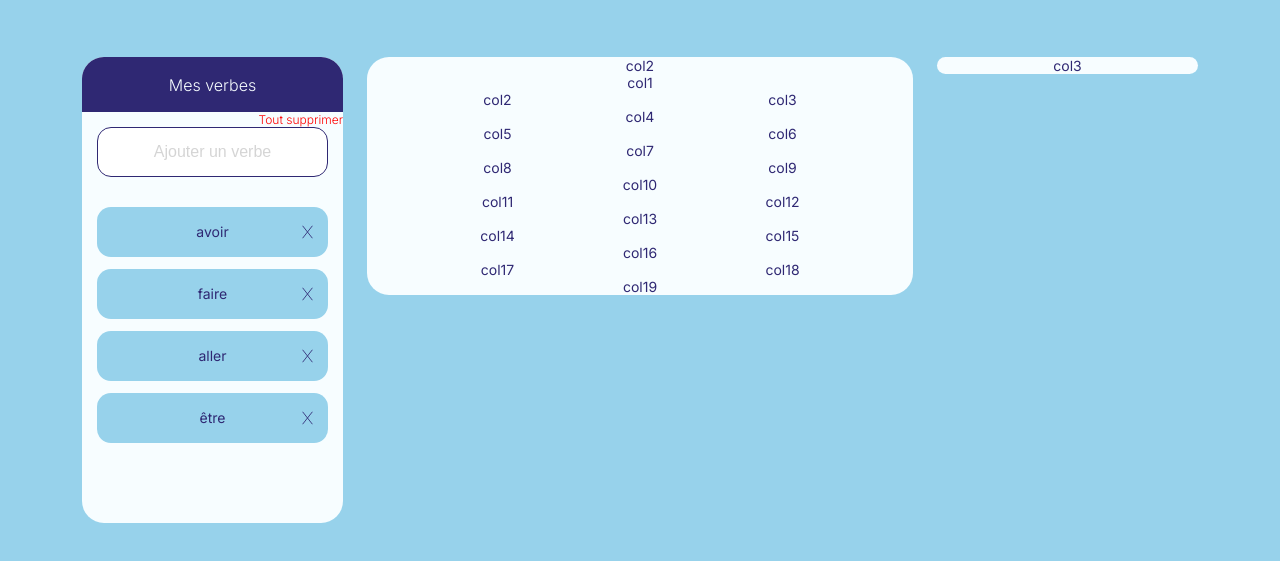
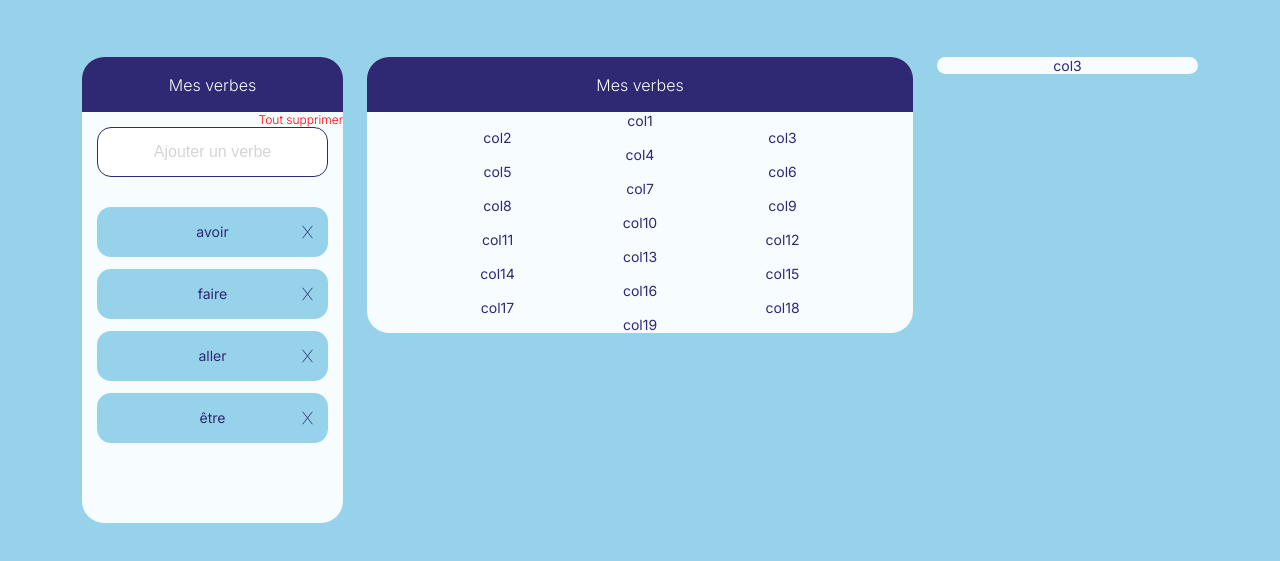
Before and after one commit to GiuliaCariulo/examen-tatitotu, a website built with Parcel: page src/index.html in a window 1280 px wide. Shown: the part 73-634 px from the top of the page. Built offline with nearby package versions, Linux system fonts and the light colour scheme.

Commit message:
the end of the lesson

```diff
--- a/src/index.html
+++ b/src/index.html
@@ -77,7 +77,7 @@
           </div>
           <div class="col-6">
             <div class="card">
-              col2
+              <h2 class="card-title">Mes verbes</h2>
               <div class="row">
                 <div class="col-12">col1</div>
                 <div class="col-6">col2</div>
```
